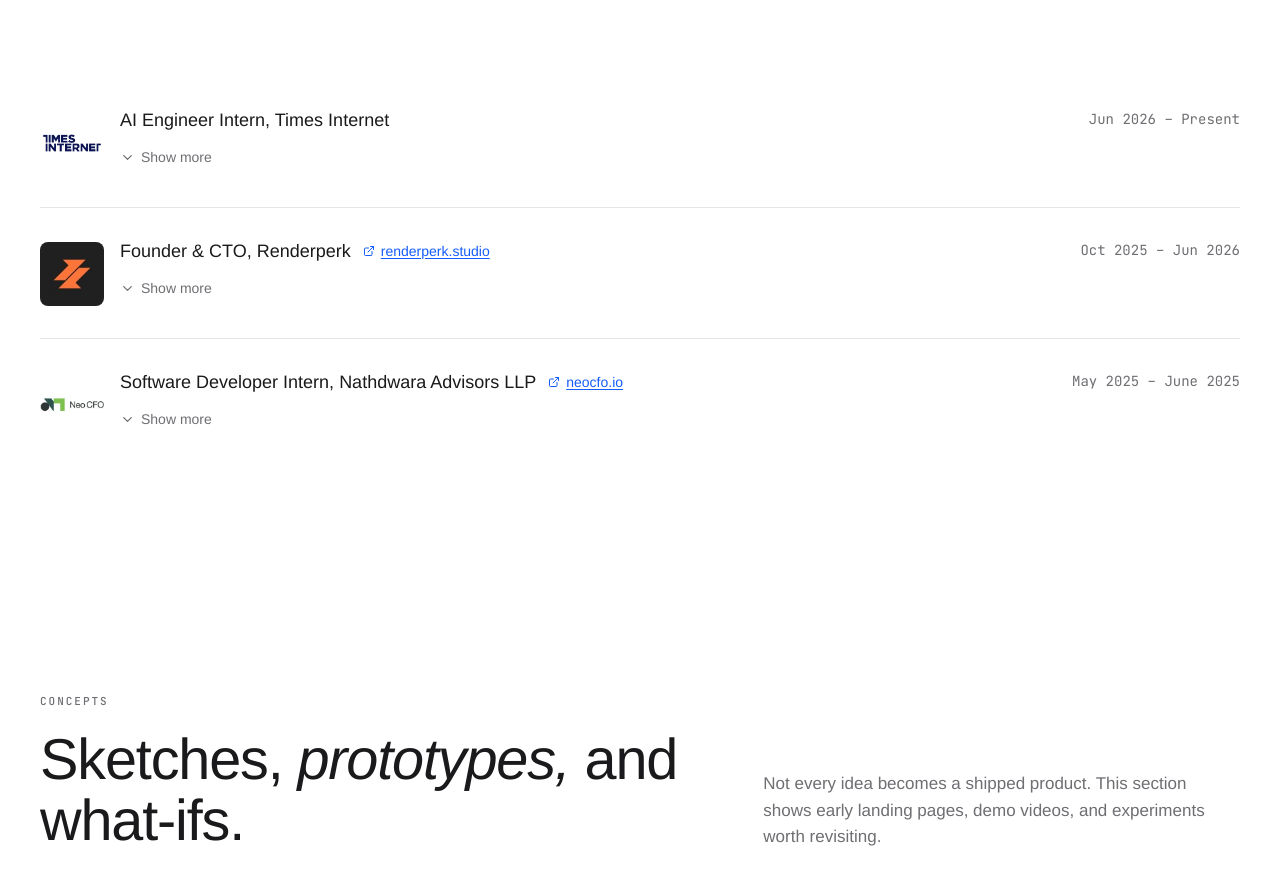
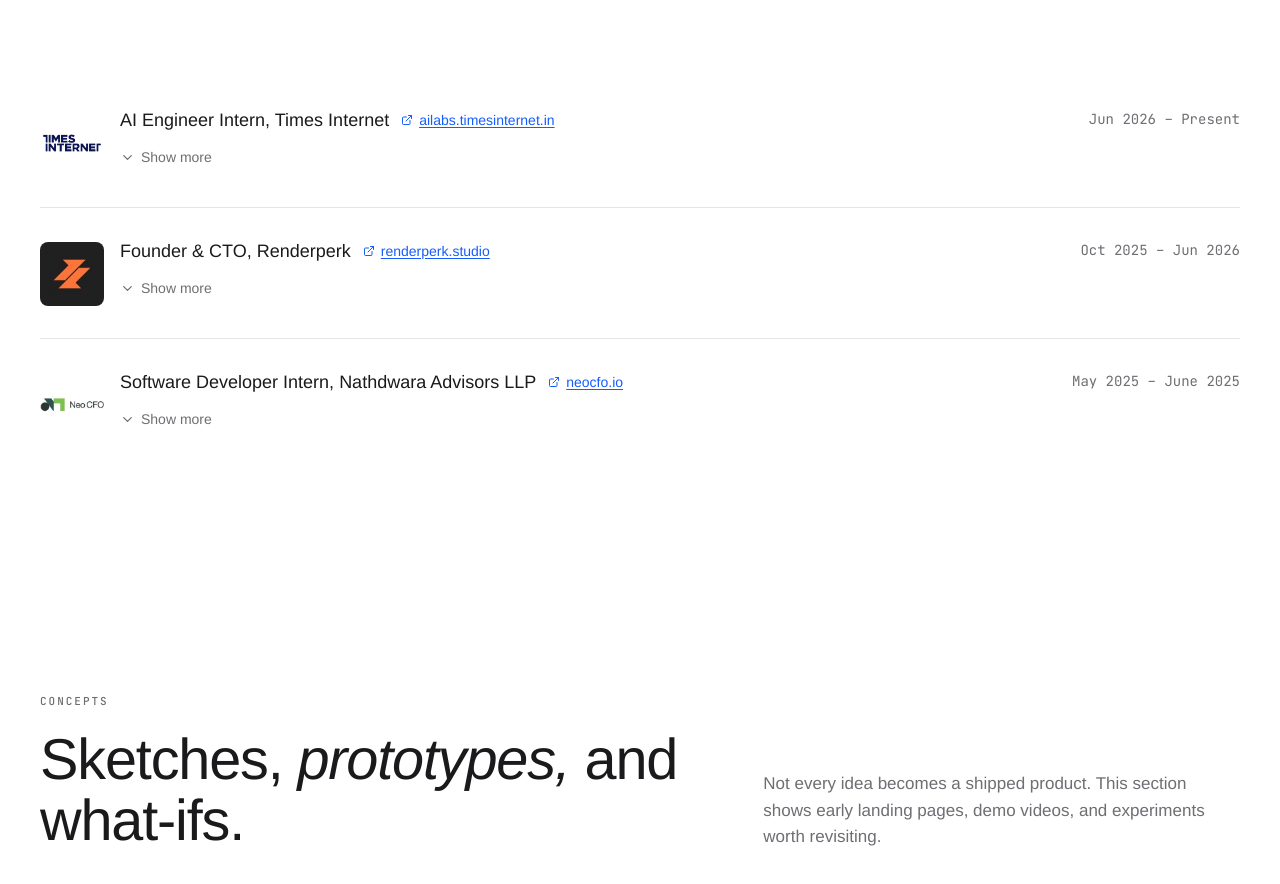
Before and after one commit to Nicky9319/Portfolio_Website, a React (Vite) app: page / in a window 1280 px wide. Shown: the part 1590-2474 px from the top of the page. Built offline with nearby package versions, Linux system fonts and the light colour scheme.

Commit message:
Add link to AI Engineer Intern position at Times Internet

```diff
--- a/src/data/projects.js
+++ b/src/data/projects.js
@@ -818,6 +818,7 @@ export const experience = [
   {
     role: 'AI Engineer Intern',
     company: 'Times Internet',
+    link: 'ailabs.timesinternet.in',
     location: 'New Delhi, India',
     period: 'Jun 2026 – Present',
     description: 'Building and deploying production AI systems at scale, working across the full stack of conversational AI — from LLM pipelines to distributed backend services serving hundreds of thousands of users.',
```
